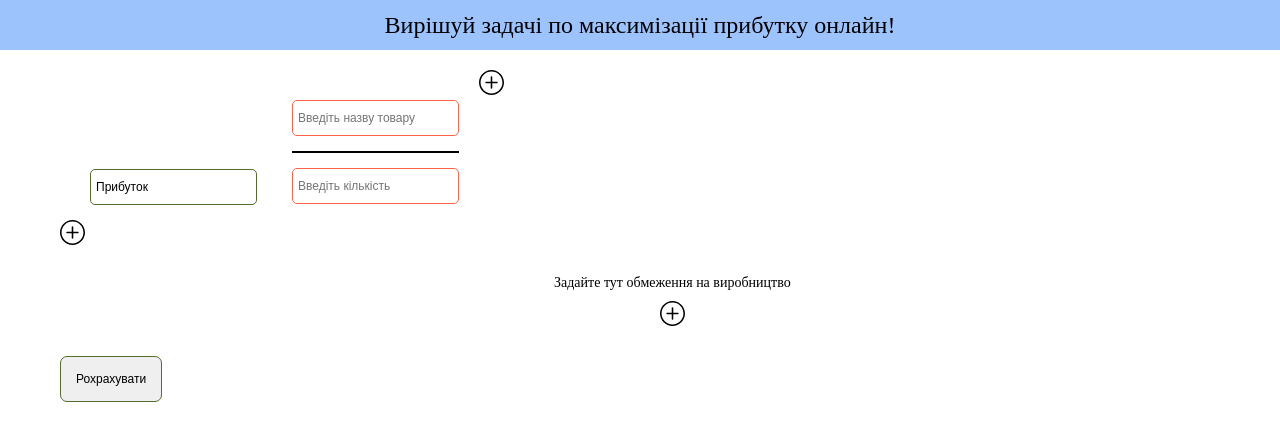
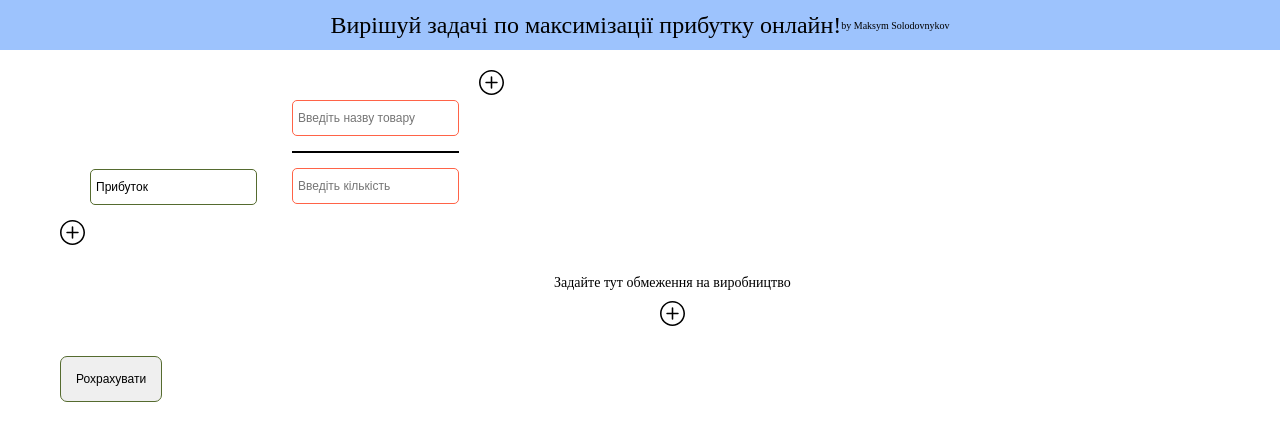
Before and after one commit to nutelabezgmo222/simplex-method, a React (Create React App) app: page / in a window 1280 px wide. Shown: the top 440 px of the page. Built offline with nearby package versions, Linux system fonts and the light colour scheme.

Commit message:
add initials for project

```diff
--- a/src/components/Header.jsx
+++ b/src/components/Header.jsx
@@ -4,6 +4,7 @@ function Header() {
   return (
     <header className="header">
       Вирішуй задачі по максимізації прибутку онлайн!
+      <small style={{fontSize:'10px'}}>by Maksym Solodovnykov</small>
     </header>
   )
 }
--- a/src/features/simplex-core.js
+++ b/src/features/simplex-core.js
@@ -141,7 +141,6 @@ export default class Simplex extends SimplexData {
   }
 
   isFunctionOptimal() {
-    this.toString();
     let negativeIndex = this.indexRow.findIndex((item) => item < 0);
     if (negativeIndex !== -1) {
       return false;
```
